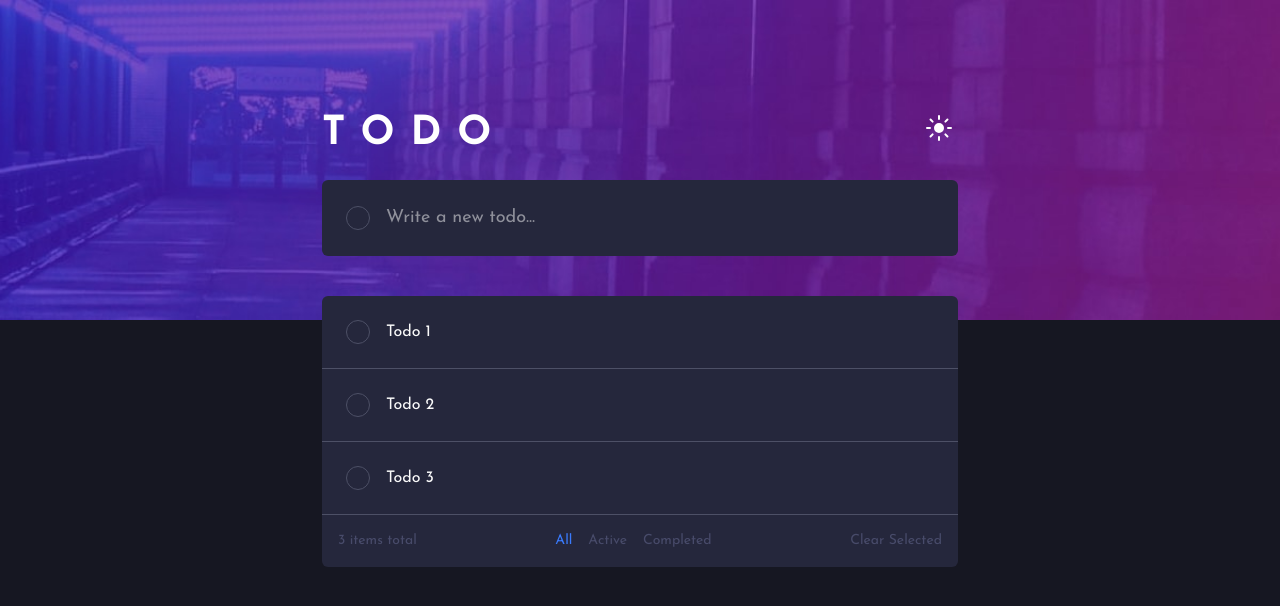
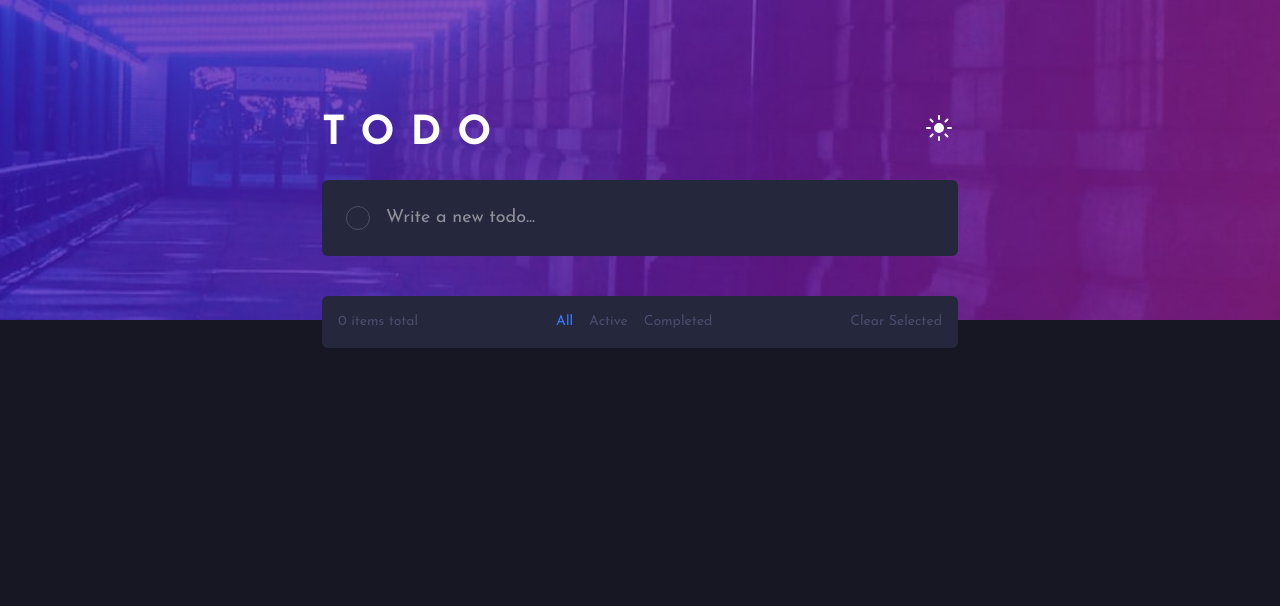
Before and after one commit to GuilhermePinheiro-dev/toDo-List, a React (Vite) app: page / in a window 1280 px wide. Shown: the top 606 px of the page. Built offline with nearby package versions, Linux system fonts and the light colour scheme.

Commit message:
feat: logica de todo completa pronto

```diff
--- a/src/App.tsx
+++ b/src/App.tsx
@@ -4,7 +4,7 @@ import { TodoList } from "./components/TodoList"
 import { TodoContainer } from "./components/TodoContainer"
 import { useState, type FormEvent } from "react"
 
-interface Todo {
+export interface Todo {
   id: number,
   text: string,
   completed: boolean
@@ -22,12 +22,32 @@ function App() {
     console.log(todoItem)
 
     if(!todoItem.trim()) return
+
     setTodoList(prev => [...prev, {
       id: Date.now(),
       text: todoItem,
       completed: false
     }])
+
+    event.currentTarget.reset()
   }
+
+  const toggleTodoList = (id: number) => {
+    const newTodoList = todoList.map(todo => {
+      const completed = !todo.completed
+
+      if(id === todo.id){
+        return{
+          ...todo,
+          completed
+        };
+      }
+
+      return todo
+    })
+    setTodoList(newTodoList)
+  }
+
   return (
     <>
       <TodoContainer>
@@ -36,7 +56,7 @@ function App() {
 
         <TodoForm addTodo = {addTodo}></TodoForm>
 
-        <TodoList></TodoList>
+        <TodoList todoList={todoList} toggleTodoList={toggleTodoList}></TodoList>
       </TodoContainer>
 
     </>
--- a/src/components/TodoList/index.tsx
+++ b/src/components/TodoList/index.tsx
@@ -1,15 +1,15 @@
 import { useContext } from "react"
 import { themeConfig } from "../contexts/theme"
 import { ThemeContext } from "../contexts/themeContext"
+import type { Todo } from "../../App";
+import IconCheck from "../../../public/images/icon-check.svg"
 
-const todos = [
-    { id: 1, text: "Todo 1" },
-    { id: 2, text: "Todo 2" },
-    { id: 3, text: "Todo 3" }
-]
+interface TodoListProps {
+    todoList: Todo[];
+    toggleTodoList: (id: number) => void
+}
 
-
-export const TodoList = () => {
+export const TodoList = ({todoList, toggleTodoList} : TodoListProps) => {
 
     const { theme } = useContext(ThemeContext)
 
@@ -18,13 +18,17 @@ export const TodoList = () => {
             <div className={`${themeConfig[theme].todo.backgroundColor} rounded-md`}>
                 <ul>
                     {
-                        todos.map((todoItem) => (
+                        todoList.map((todoItem) => (
                             <li key={todoItem.id} className={`p-6 border-b ${themeConfig[theme].todo.borderColor}`}>
                                 <div className="flex items-center gap-4">
-                                    <span className="w-6 h-6 rounded-full hover:bg-[linear-gradient(to_right,hsl(192,100%,67%),hsl(280,87%,65%))] hover:p-px">
-                                        <button className={`w-full h-full ${themeConfig[theme].todo.backgroundColor} border ${themeConfig[theme].todo.borderColor} rounded-full cursor-pointer`}></button>
+                                    <span className={`w-6 h-6 rounded-full hover:bg-[linear-gradient(to_right,hsl(192,100%,67%),hsl(280,87%,65%))] hover:p-px `}>
+                                        <button
+                                        onClick={() => toggleTodoList(todoItem.id)}
+                                        className={`w-full h-full ${themeConfig[theme].todo.backgroundColor} border ${themeConfig[theme].todo.borderColor} rounded-full cursor-pointer ${todoItem.completed ? "bg-[linear-gradient(to_right,hsl(192,100%,67%),hsl(280,87%,65%))]" : ""}`}>
+                                            {todoItem.completed && <img src={IconCheck} alt="icone de marcado" className="w-2 h-2 m-auto" />}
+                                        </button>
                                     </span>
-                                    <p className={`${themeConfig[theme].todo.textColor}`}>{todoItem.text}</p>
+                                    <p className={`${themeConfig[theme].todo.textColor} ${todoItem.completed ? "line-through opacity-50" : ""}`} >{todoItem.text}</p>
                                 </div>
                             </li>
                         ))
@@ -32,7 +36,7 @@ export const TodoList = () => {
                 </ul>
 
                 <div className={`flex justify-between p-4 text-sm ${themeConfig[theme].layout.textColor}`}>
-                    <p>{todos.length} items total</p>
+                    <p>{todoList.length} items total</p>
 
                     <div className="hidden sm:flex gap-4">
                         <button className="text-blue-500">All</button>
```
